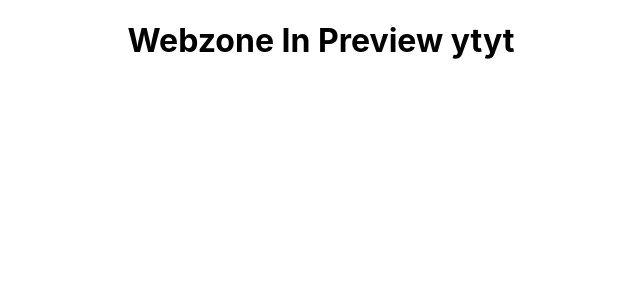
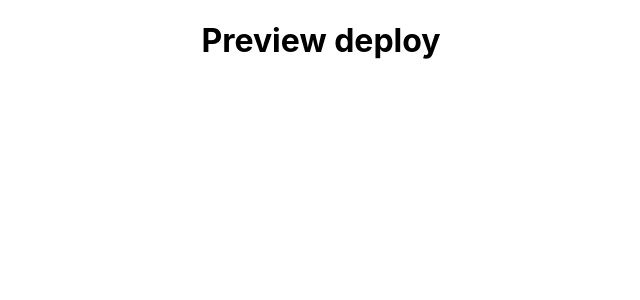
Before and after one commit to Gimhana-Dissanayake/webzone, a React (Create React App) app: page / in a window 1280 px wide. Shown: the top 300 px of the page, without its empty margins (319-959 px from the left). Built offline with nearby package versions, Linux system fonts and the light colour scheme.

Commit message:
changes made

```diff
--- a/src/App.tsx
+++ b/src/App.tsx
@@ -4,7 +4,7 @@ import './App.css';
 function App() {
   return (
     <div className="App">
-      <h1>Webzone In Preview ytyt
+      <h1>Preview deploy
       </h1>
     </div>
   );
```
